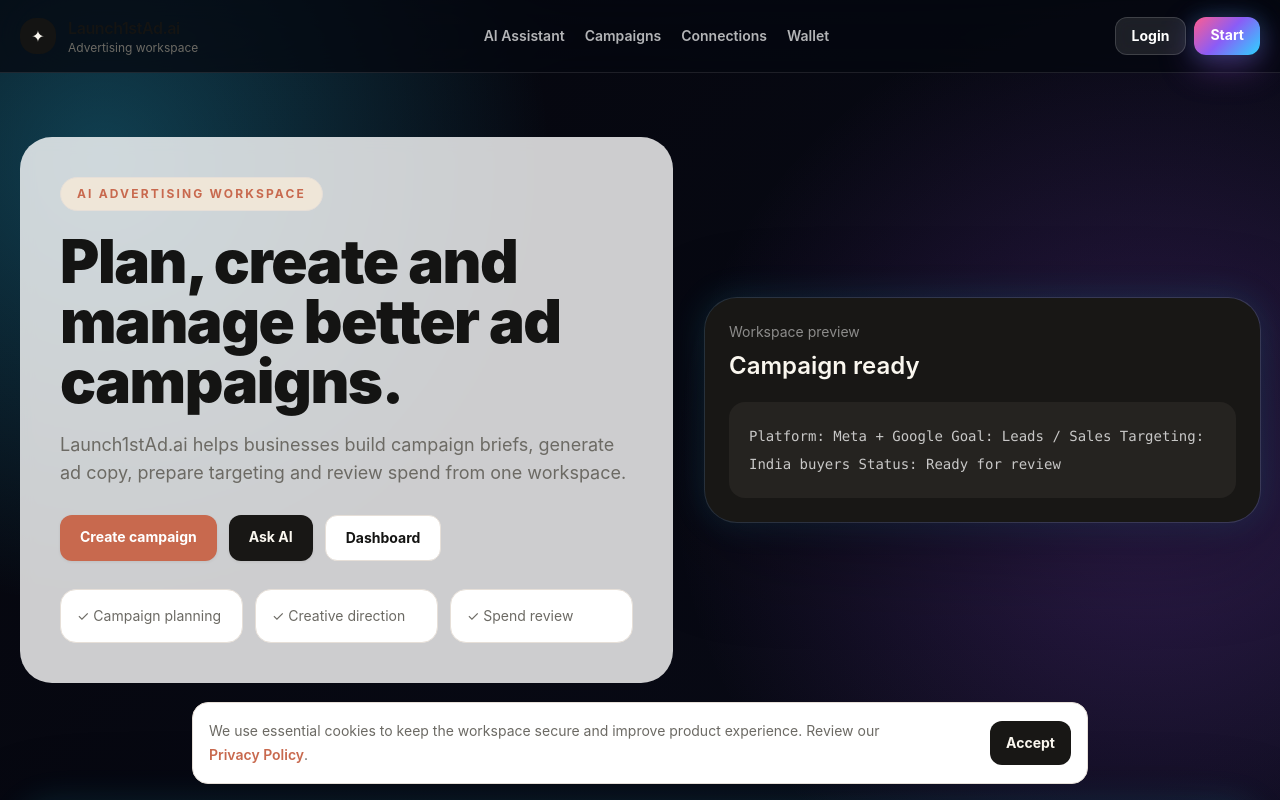
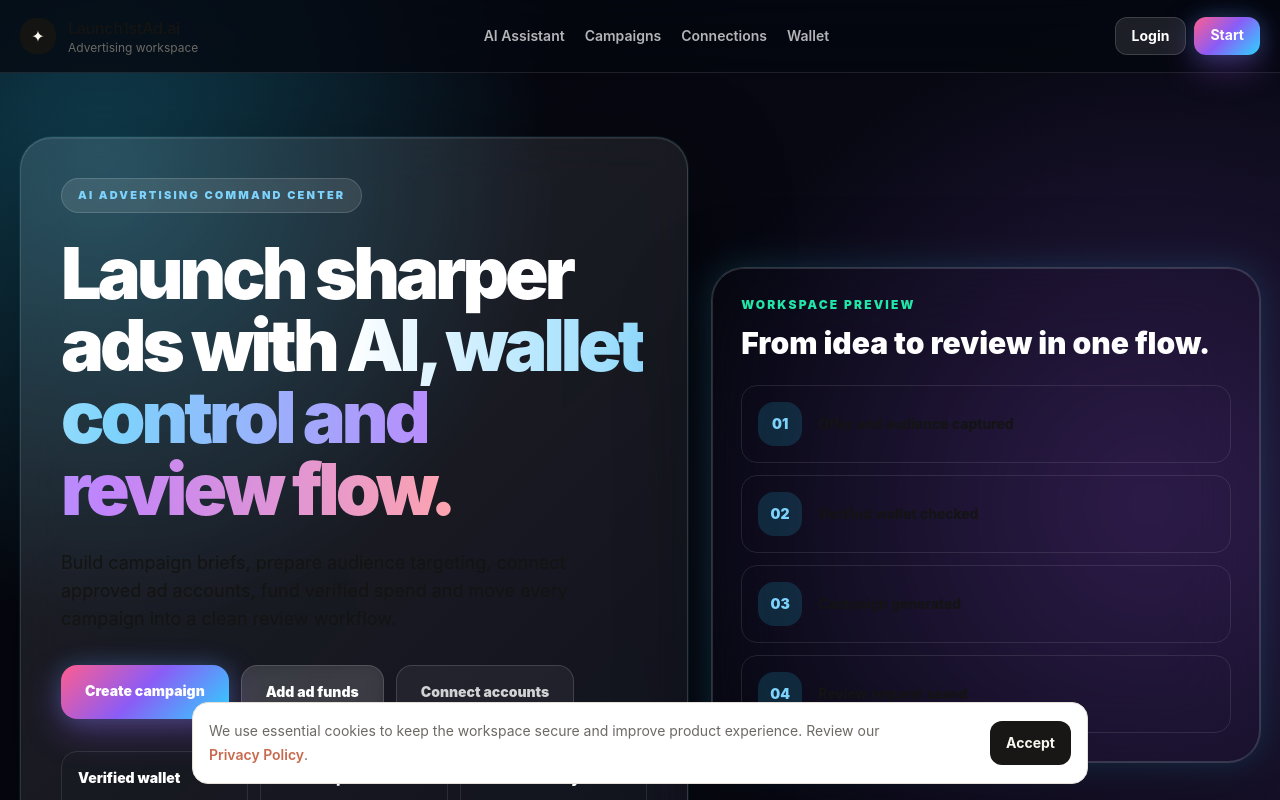
Before and after one commit to lkmeeena882437-dotcom/Launch1stAd.ai, a Next.js app: page / in a window 1280 px wide. Shown: the top 800 px of the page. Built offline with nearby package versions, Linux system fonts and the light colour scheme.

Commit message:
Upgrade hero to premium neon layout

```diff
--- a/components/home/Hero.tsx
+++ b/components/home/Hero.tsx
@@ -1,30 +1,51 @@
 import Link from "next/link";
+
+const stats = [
+  ["Verified wallet", "Spend only after payment confirmation"],
+  ["Review queue", "Campaigns move through approval"],
+  ["Provider ready", "Meta and Google connection paths"]
+];
 
 export function Hero() {
   return (
-    <section className="mx-auto grid max-w-7xl gap-8 px-5 py-10 lg:grid-cols-[1fr_0.85fr] lg:items-center md:py-16">
-      <div className="rounded-[2rem] bg-white/80 p-6 backdrop-blur md:p-10">
-        <p className="inline-flex rounded-full border border-hairline bg-card px-4 py-2 text-xs font-bold uppercase tracking-[0.18em] text-coral">AI advertising workspace</p>
-        <h1 className="mt-5 max-w-3xl text-4xl font-black leading-[1.05] tracking-tight text-ink md:text-6xl">Plan, create and manage better ad campaigns.</h1>
-        <p className="mt-5 max-w-2xl text-base leading-7 text-muted md:text-lg">Launch1stAd.ai helps businesses build campaign briefs, generate ad copy, prepare targeting and review spend from one workspace.</p>
-        <div className="mt-7 flex flex-wrap gap-3">
-          <Link href="/campaign" className="rounded-xl bg-coral px-5 py-3 text-sm font-bold text-white shadow-soft">Create campaign</Link>
-          <Link href="#ai-chat" className="rounded-xl bg-dark px-5 py-3 text-sm font-bold text-canvas shadow-soft">Ask AI</Link>
-          <Link href="/dashboard" className="rounded-xl border border-hairline bg-white px-5 py-3 text-sm font-bold text-ink">Dashboard</Link>
+    <section className="mx-auto grid max-w-7xl gap-6 px-4 py-8 md:px-5 md:py-16 lg:grid-cols-[1fr_0.82fr] lg:items-center">
+      <div className="neon-shell rounded-[2rem] p-5 md:p-10">
+        <p className="inline-flex rounded-full border border-white/15 bg-white/10 px-4 py-2 text-[11px] font-black uppercase tracking-[0.2em] text-[#7dd3fc]">AI advertising command center</p>
+        <h1 className="serif-display mt-6 max-w-4xl text-5xl leading-[0.94] text-white md:text-7xl">
+          Launch sharper ads with <span className="neon-text">AI, wallet control and review flow.</span>
+        </h1>
+        <p className="mt-6 max-w-2xl text-base leading-8 text-white/68 md:text-lg">Build campaign briefs, prepare audience targeting, connect approved ad accounts, fund verified spend and move every campaign into a clean review workflow.</p>
+        <div className="mt-8 flex flex-wrap gap-3">
+          <Link href="/campaign" className="rounded-2xl px-6 py-4 text-sm font-black text-white neon-button">Create campaign</Link>
+          <Link href="/wallet" className="rounded-2xl border border-white/15 bg-white/10 px-6 py-4 text-sm font-black text-white backdrop-blur">Add ad funds</Link>
+          <Link href="/connections" className="rounded-2xl border border-white/15 bg-white/5 px-6 py-4 text-sm font-black text-white/80">Connect accounts</Link>
         </div>
-        <div className="mt-7 grid gap-3 text-sm text-muted sm:grid-cols-3">
-          <div className="rounded-2xl border border-hairline bg-white p-4">✓ Campaign planning</div>
-          <div className="rounded-2xl border border-hairline bg-white p-4">✓ Creative direction</div>
-          <div className="rounded-2xl border border-hairline bg-white p-4">✓ Spend review</div>
+        <div className="mt-8 grid gap-3 sm:grid-cols-3">
+          {stats.map(([title, text]) => (
+            <div key={title} className="rounded-2xl border border-white/10 bg-white/7 p-4">
+              <h3 className="text-sm font-black text-white">{title}</h3>
+              <p className="mt-2 text-xs leading-5 text-white/58">{text}</p>
+            </div>
+          ))}
         </div>
       </div>
-      <div className="premium-ring rounded-[2rem] bg-dark p-6 text-canvas">
-        <p className="text-sm text-white/50">Workspace preview</p>
-        <h2 className="mt-2 text-2xl font-semibold">Campaign ready</h2>
-        <pre className="dark-panel-code mt-5 whitespace-pre-wrap rounded-2xl bg-darkElevated p-5 text-sm leading-7 text-white/75">Platform: Meta + Google
-Goal: Leads / Sales
-Targeting: India buyers
-Status: Ready for review</pre>
+
+      <div className="rounded-[2rem] border border-white/15 bg-white/8 p-5 backdrop-blur-2xl neon-ring md:p-7">
+        <p className="text-xs font-black uppercase tracking-[0.18em] text-[#22e6a8]">Workspace preview</p>
+        <h2 className="mt-3 text-3xl font-black text-white">From idea to review in one flow.</h2>
+        <div className="mt-6 grid gap-3">
+          {[
+            ["01", "Offer and audience captured"],
+            ["02", "Verified wallet checked"],
+            ["03", "Campaign generated"],
+            ["04", "Review request saved"]
+          ].map(([step, label]) => (
+            <div key={step} className="flex items-center gap-4 rounded-2xl border border-white/10 bg-white/7 p-4">
+              <span className="grid h-11 w-11 place-items-center rounded-2xl bg-[#2dd4ff]/15 text-sm font-black text-[#7dd3fc]">{step}</span>
+              <span className="text-sm font-bold text-white/82">{label}</span>
+            </div>
+          ))}
+        </div>
       </div>
     </section>
   );
```
